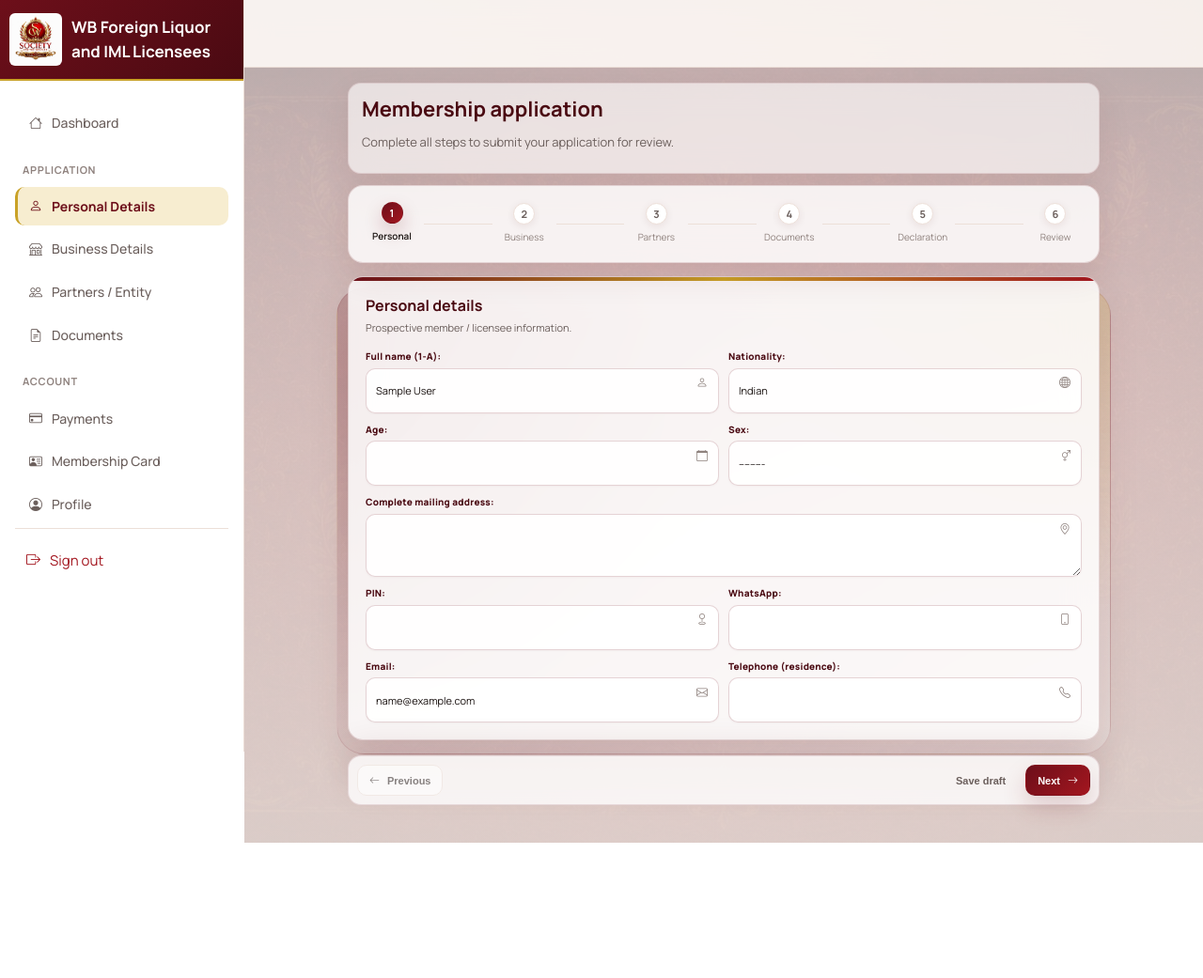
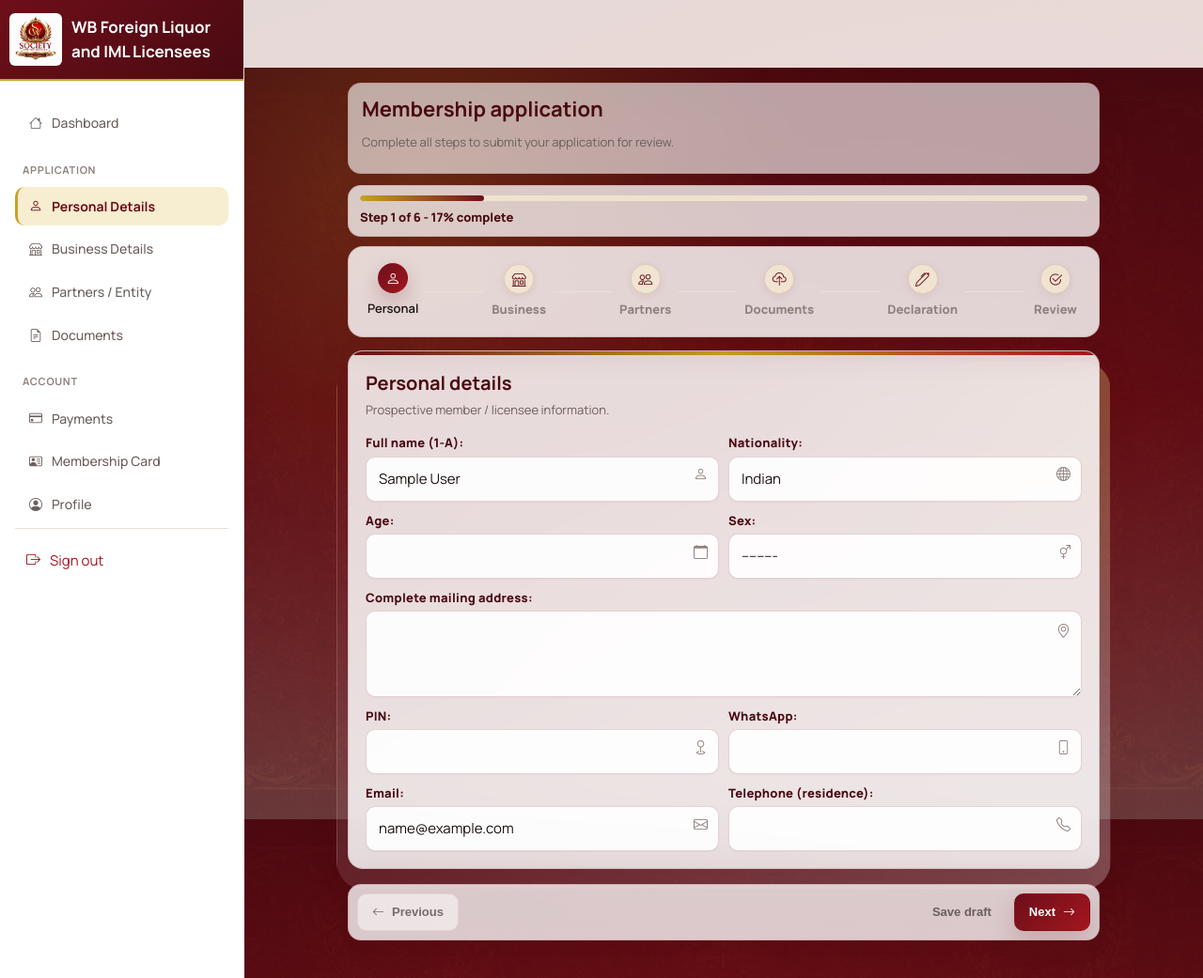
Before and after one commit to koushikdatascience-netizen/Liquor-association, a Django app: page /apply/ in a window 1280 px wide. Shown: the whole page at 94% size. Before the commit the page ends 897 px from the top, so only its background shows below. Run offline with Django 5.2, Linux system fonts and the light colour scheme; the visitor is signed in with stand-in values (Sample User, id 1); data comes from the database, SQL or seed files in the repository; some libraries are stand-ins or nearby versions.

Commit message:
Polish application wizard experience

```diff
--- a/static/wb/css/form-enhancements.css
+++ b/static/wb/css/form-enhancements.css
@@ -4,7 +4,7 @@
 
 .application-portal .portal-main {
   background:
-    linear-gradient(90deg, rgba(255, 255, 255, .72), rgba(255, 246, 239, .66)),
+    linear-gradient(135deg, rgba(74, 10, 18, .88), rgba(109, 15, 26, .74) 48%, rgba(163, 22, 31, .68)),
     url("/static/img/bg.jpeg") center / cover fixed;
 }
 
@@ -35,7 +35,7 @@
   min-height: calc(100vh - 72px);
   padding-top: 10px;
   background:
-    linear-gradient(180deg, rgba(255, 255, 255, .44), rgba(255, 248, 244, .58)),
+    linear-gradient(180deg, rgba(74, 10, 18, .72), rgba(109, 15, 26, .58) 45%, rgba(255, 248, 244, .28)),
     url("/static/img/bg.jpeg");
   background-size: cover;
   background-position: center;
@@ -49,7 +49,8 @@
   inset: 0;
   z-index: -1;
   background:
-    linear-gradient(180deg, rgba(255, 255, 255, .42), rgba(255, 247, 242, .58));
+    radial-gradient(circle at 18% 12%, rgba(201, 162, 39, .22), transparent 24rem),
+    linear-gradient(180deg, rgba(74, 10, 18, .38), rgba(109, 15, 26, .22));
 }
 
 .page-textured .page-head {
@@ -84,6 +85,40 @@
   -webkit-backdrop-filter: blur(16px);
 }
 
+.application-progress {
+  width: min(100%, 800px);
+  margin: 0 auto 10px;
+  padding: 10px 12px;
+  border: 1px solid rgba(109, 15, 26, .12);
+  border-radius: 14px;
+  background: rgba(255, 255, 255, .76);
+  box-shadow: 0 12px 30px rgba(74, 10, 18, .08);
+  backdrop-filter: blur(14px);
+  -webkit-backdrop-filter: blur(14px);
+}
+
+.application-progress__bar {
+  height: 6px;
+  overflow: hidden;
+  border-radius: 999px;
+  background: rgba(247, 237, 208, .72);
+}
+
+.application-progress__bar span {
+  display: block;
+  height: 100%;
+  border-radius: inherit;
+  background: linear-gradient(90deg, var(--gold), var(--maroon));
+  transition: width 220ms var(--ease);
+}
+
+.application-progress__meta {
+  margin-top: 7px;
+  color: var(--maroon-dark);
+  font-size: 13px;
+  font-weight: 800;
+}
+
 .application-stepper .st {
   border-radius: 12px;
   min-width: 68px;
@@ -92,13 +127,21 @@
 }
 
 .application-stepper .st-label {
-  font-size: 10px;
+  font-size: 13px;
+  font-weight: 800;
 }
 
 .application-stepper .st-num {
-  width: 23px;
-  height: 23px;
-  font-size: 11px;
+  display: inline-flex;
+  align-items: center;
+  justify-content: center;
+  width: 32px;
+  height: 32px;
+  border-radius: 50%;
+  font-size: 15px;
+  color: var(--maroon);
+  background: rgba(247, 237, 208, .70);
+  border: 1px solid rgba(109, 15, 26, .12);
 }
 
 .application-stepper .st:hover {
@@ -171,15 +216,15 @@
 
 .application-portal .wizard-card h3 {
   color: var(--maroon-dark);
-  font-size: 16px;
+  font-size: 20px;
   letter-spacing: 0;
 }
 
 .application-portal .wizard-card .sub {
   max-width: 640px;
   margin-bottom: 16px;
-  font-size: 11px;
-  line-height: 1.35;
+  font-size: 13px;
+  line-height: 1.45;
 }
 
 @keyframes formPanelIn {
@@ -219,7 +264,7 @@
   width: fit-content;
   margin-bottom: 4px;
   color: var(--maroon-dark);
-  font-size: 10px;
+  font-size: 13px;
   font-weight: 800;
   letter-spacing: .02em;
 }
@@ -228,14 +273,14 @@
 .application-portal .field select,
 .application-portal .field textarea {
   width: 100%;
-  min-height: 35px;
-  padding: 7px 32px 7px 10px;
+  min-height: 44px;
+  padding: 10px 40px 10px 13px;
   border: 1.25px solid rgba(109, 15, 26, .18);
   border-radius: 10px;
   background: rgba(255, 255, 255, .92);
   color: var(--text);
   font: inherit;
-  font-size: 11px;
+  font-size: 15px;
   box-shadow: inset 0 1px 0 rgba(255, 255, 255, .75), 0 1px 2px rgba(74, 10, 18, .04);
   transition:
     border-color var(--dur) var(--ease),
@@ -245,7 +290,7 @@
 }
 
 .application-portal .field textarea {
-  min-height: 66px;
+  min-height: 88px;
   resize: vertical;
 }
 
@@ -274,17 +319,17 @@
 .application-portal .field-icon {
   position: absolute;
   right: 12px;
-  top: 29px;
+  top: 36px;
   z-index: 2;
   color: var(--text-3);
-  font-size: 12px;
+  font-size: 15px;
   line-height: 1;
   pointer-events: none;
   transition: color var(--dur) var(--ease), transform var(--dur) var(--ease);
 }
 
 .application-portal .field textarea + .field-icon {
-  top: 30px;
+  top: 38px;
 }
 
 .application-portal .field input:focus + .field-icon,
@@ -486,10 +573,10 @@
 }
 
 .application-wizard .btn {
-  height: 33px;
-  padding: 0 12px;
+  height: 40px;
+  padding: 0 15px;
   border-radius: 10px;
-  font-size: 11px;
+  font-size: 13px;
   transition: transform var(--dur) var(--ease), box-shadow var(--dur) var(--ease), background var(--dur) var(--ease);
 }
 
--- a/static/wb/js/app.js
+++ b/static/wb/js/app.js
@@ -268,6 +268,8 @@
     const totalSteps = 6;
     const panels = Array.from(applicationWizard.querySelectorAll("[data-step-panel]"));
     const indicators = Array.from(document.querySelectorAll("[data-step-indicator]"));
+    const progressFill = document.querySelector("[data-progress-fill]");
+    const progressLabel = document.querySelector("[data-progress-label]");
     const prevBtn = applicationWizard.querySelector("[data-prev-step]");
     const nextBtn = applicationWizard.querySelector("[data-next-step]");
     const submitLabel = nextBtn ? nextBtn.dataset.submitLabel : "Submit Application";
@@ -621,6 +623,17 @@
 
     const sidebarStepLinks = Array.from(document.querySelectorAll(".side-link[data-step-target]"));
 
+    function stepIconHtml(indicator){
+      const icon = indicator.dataset.stepIcon || "bi-circle";
+      return '<i class="bi ' + icon + '" aria-hidden="true"></i>';
+    }
+
+    function updateWizardProgress(){
+      const percent = Math.round((currentStep / totalSteps) * 100);
+      if(progressFill) progressFill.style.width = percent + "%";
+      if(progressLabel) progressLabel.textContent = "Step " + currentStep + " of " + totalSteps + " - " + percent + "% complete";
+    }
+
     function showStep(step, opts){
       opts = opts || {};
       currentStep = Math.max(1, Math.min(totalSteps, step));
@@ -634,7 +647,7 @@
         indicator.classList.toggle("active", num === currentStep);
         indicator.classList.toggle("done", num < currentStep);
         const stepNum = indicator.querySelector(".st-num");
-        if(stepNum) stepNum.innerHTML = num < currentStep ? '<i class="bi bi-check" aria-hidden="true"></i>' : String(num);
+        if(stepNum) stepNum.innerHTML = num < currentStep ? '<i class="bi bi-check2" aria-hidden="true"></i>' : stepIconHtml(indicator);
       });
       sidebarStepLinks.forEach(function(link){
         const num = Number(link.dataset.stepTarget);
@@ -651,6 +664,7 @@
           : 'Next <i class="bi bi-arrow-right" aria-hidden="true"></i>';
       }
       if(currentStep === totalSteps) refreshReview();
+      updateWizardProgress();
       if(!opts.skipScroll) applicationWizard.scrollIntoView({behavior:"smooth", block:"start"});
     }
 
@@ -695,7 +709,8 @@
     applicationWizard.querySelectorAll("input[type='file']").forEach(function(input){
       input.addEventListener("change", function(){
         const label = input.closest(".upload-drop")?.querySelector("[data-file-label]");
-        if(label) label.textContent = input.files && input.files[0] ? input.files[0].name : "Drag & drop or click to upload";
+        if(label && input.files && input.files[0]) setUploadDropFileState(label, input.files[0].name);
+        else if(label) label.textContent = "Drag & drop or click to upload";
         clearFieldError(input);
       });
     });
@@ -755,6 +770,15 @@
     return isPdf || acceptsPdf ? 15 * 1024 * 1024 : 5 * 1024 * 1024;
   }
 
+  function setUploadDropFileState(label, fileName){
+    const icon = document.createElement("i");
+    icon.className = "bi bi-check-circle-fill upload-file-check";
+    icon.setAttribute("aria-hidden", "true");
+    const text = document.createElement("span");
+    text.textContent = fileName;
+    label.replaceChildren(icon, text);
+  }
+
   document.querySelectorAll(".upload").forEach(function(root){
     const input = root.querySelector('input[type="file"]');
     if(!input) return;
@@ -772,6 +796,9 @@
     const thumbEl = fileEl ? fileEl.querySelector(".upload-thumb") : null;
     const rmBtn = fileEl ? fileEl.querySelector(".rm") : null;
     const uploadTriggers = Array.from(root.querySelectorAll("[data-upload-trigger]"));
+    const keepDropState = !!root.closest(".application-portal");
+    const dropLabel = dropEl ? dropEl.querySelector("[data-file-label]") : null;
+    if(dropLabel && !dropLabel.dataset.emptyLabel) dropLabel.dataset.emptyLabel = dropLabel.textContent || "Drag & drop or click to upload";
     let previewUrl = "";
 
     uploadTriggers.forEach(function(uploadTrigger){
@@ -807,8 +834,10 @@
       input.value = "";
       if(previewUrl) URL.revokeObjectURL(previewUrl);
       previewUrl = "";
+      root.classList.remove("has-file");
       if(fileEl) fileEl.style.display = "none";
       if(dropEl) dropEl.style.display = "flex";
+      if(dropLabel) dropLabel.textContent = dropLabel.dataset.emptyLabel || "Drag & drop or click to upload";
     });
     function showFile(f){
       const limit = uploadWidgetLimit(input, f);
@@ -829,11 +858,13 @@
         return;
       }
       root.classList.add("is-loading");
+      root.classList.add("has-file");
+      if(dropLabel) setUploadDropFileState(dropLabel, f.name);
       if(nameEl) nameEl.textContent = f.name;
       if(sizeEl) sizeEl.textContent = uploadWidgetFormatSize(f.size);
       if(thumbEl) thumbEl.innerHTML = '<i class="bi bi-arrow-repeat" style="animation:spin 1s linear infinite" aria-hidden="true"></i>';
       if(fileEl) fileEl.style.display = "flex";
-      if(dropEl) dropEl.style.display = "none";
+      if(dropEl && !keepDropState) dropEl.style.display = "none";
       window.setTimeout(function(){
         root.classList.remove("is-loading");
         if(!thumbEl) return;
--- a/templates/membership/application_form.html
+++ b/templates/membership/application_form.html
@@ -17,13 +17,17 @@
       <p class="small mt-8">Complete all steps to submit your application for review.</p>
     </div>
   </div>
+  <div class="application-progress" aria-live="polite">
+    <div class="application-progress__bar" aria-hidden="true"><span data-progress-fill style="width: 17%;"></span></div>
+    <div class="application-progress__meta" data-progress-label>Step 1 of 6 - 17% complete</div>
+  </div>
   <div class="stepper application-stepper" role="navigation" aria-label="Application steps">
-        <div class="st active" data-step-indicator="1"><div class="st-num">1</div><div class="st-label">Personal</div></div><div class="st-sep"></div>
-        <div class="st" data-step-indicator="2"><div class="st-num">2</div><div class="st-label">Business</div></div><div class="st-sep"></div>
-        <div class="st" data-step-indicator="3"><div class="st-num">3</div><div class="st-label">Partners</div></div><div class="st-sep"></div>
-        <div class="st" data-step-indicator="4"><div class="st-num">4</div><div class="st-label">Documents</div></div><div class="st-sep"></div>
-        <div class="st" data-step-indicator="5"><div class="st-num">5</div><div class="st-label">Declaration</div></div><div class="st-sep"></div>
-        <div class="st" data-step-indicator="6"><div class="st-num">6</div><div class="st-label">Review</div></div>
+        <div class="st active" data-step-indicator="1" data-step-icon="bi-person"><div class="st-num"><i class="bi bi-person" aria-hidden="true"></i></div><div class="st-label">Personal</div></div><div class="st-sep"></div>
+        <div class="st" data-step-indicator="2" data-step-icon="bi-shop"><div class="st-num"><i class="bi bi-shop" aria-hidden="true"></i></div><div class="st-label">Business</div></div><div class="st-sep"></div>
+        <div class="st" data-step-indicator="3" data-step-icon="bi-people"><div class="st-num"><i class="bi bi-people" aria-hidden="true"></i></div><div class="st-label">Partners</div></div><div class="st-sep"></div>
+        <div class="st" data-step-indicator="4" data-step-icon="bi-cloud-upload"><div class="st-num"><i class="bi bi-cloud-upload" aria-hidden="true"></i></div><div class="st-label">Documents</div></div><div class="st-sep"></div>
+        <div class="st" data-step-indicator="5" data-step-icon="bi-pen"><div class="st-num"><i class="bi bi-pen" aria-hidden="true"></i></div><div class="st-label">Declaration</div></div><div class="st-sep"></div>
+        <div class="st" data-step-indicator="6" data-step-icon="bi-check2-circle"><div class="st-num"><i class="bi bi-check2-circle" aria-hidden="true"></i></div><div class="st-label">Review</div></div>
       </div>
       {% if form.non_field_errors %}
         <div class="card card-tight mb-16 form-error-summary" role="alert">
@@ -259,10 +263,10 @@
         <div class="wizard-card step-panel" data-step-panel="6" hidden>
           <h3>Review &amp; submit</h3>
           <p class="sub">Verify your details before submitting the application.</p>
-          <div class="review-block"><div class="review-head"><h5>Personal information</h5><button class="btn btn-secondary btn-sm" type="button" data-go-step="1">Edit</button></div><div class="review-grid" data-review-fields="full_name,nationality,age,gender,residential_address,pin_code,whatsapp_number,email,residence_phone"></div></div>
-          <div class="review-block"><div class="review-head"><h5>Business information</h5><button class="btn btn-secondary btn-sm" type="button" data-go-step="2">Edit</button></div><div class="review-grid" data-review-fields="entity_type,licence_category,style_name,excise_license_number,office_phone,shop_phone"></div></div>
-          <div class="review-block"><div class="review-head"><h5>Representative</h5><button class="btn btn-secondary btn-sm" type="button" data-go-step="3">Edit</button></div><div class="review-grid" data-review-fields="primary_delegate_name,primary_delegate_designation,alternate_delegate_name,alternate_delegate_role"></div></div>
-          <div class="review-block"><div class="review-head"><h5>Fee</h5></div><div class="review-grid"><div><span>Annual subscription</span><b>&#8377;{{ MEMBERSHIP_FEE }}</b></div><div><span>Payable</span><b>After approval</b></div></div></div>
+          <div class="review-block"><div class="review-head"><h5><span class="review-head-icon"><i class="bi bi-person" aria-hidden="true"></i></span>Personal information</h5><button class="btn btn-secondary btn-sm" type="button" data-go-step="1">Edit</button></div><div class="review-grid" data-review-fields="full_name,nationality,age,gender,residential_address,pin_code,whatsapp_number,email,residence_phone"></div></div>
+          <div class="review-block"><div class="review-head"><h5><span class="review-head-icon"><i class="bi bi-shop" aria-hidden="true"></i></span>Business information</h5><button class="btn btn-secondary btn-sm" type="button" data-go-step="2">Edit</button></div><div class="review-grid" data-review-fields="entity_type,licence_category,style_name,excise_license_number,office_phone,shop_phone"></div></div>
+          <div class="review-block"><div class="review-head"><h5><span class="review-head-icon"><i class="bi bi-people" aria-hidden="true"></i></span>Representative</h5><button class="btn btn-secondary btn-sm" type="button" data-go-step="3">Edit</button></div><div class="review-grid" data-review-fields="primary_delegate_name,primary_delegate_designation,alternate_delegate_name,alternate_delegate_role"></div></div>
+          <div class="review-block"><div class="review-head"><h5><span class="review-head-icon"><i class="bi bi-check2-circle" aria-hidden="true"></i></span>Fee</h5></div><div class="review-grid"><div><span>Annual subscription</span><b>&#8377;{{ MEMBERSHIP_FEE }}</b></div><div><span>Payable</span><b>After approval</b></div></div></div>
         </div>
         <div class="wiz-footer application-wizard-footer">
           <button class="btn btn-secondary" data-prev-step type="button"><i class="bi bi-arrow-left" aria-hidden="true"></i> Previous</button>
```
Also changed, not shown: other parts of static/wb/css/form-enhancements.css (+85 -14 lines).
